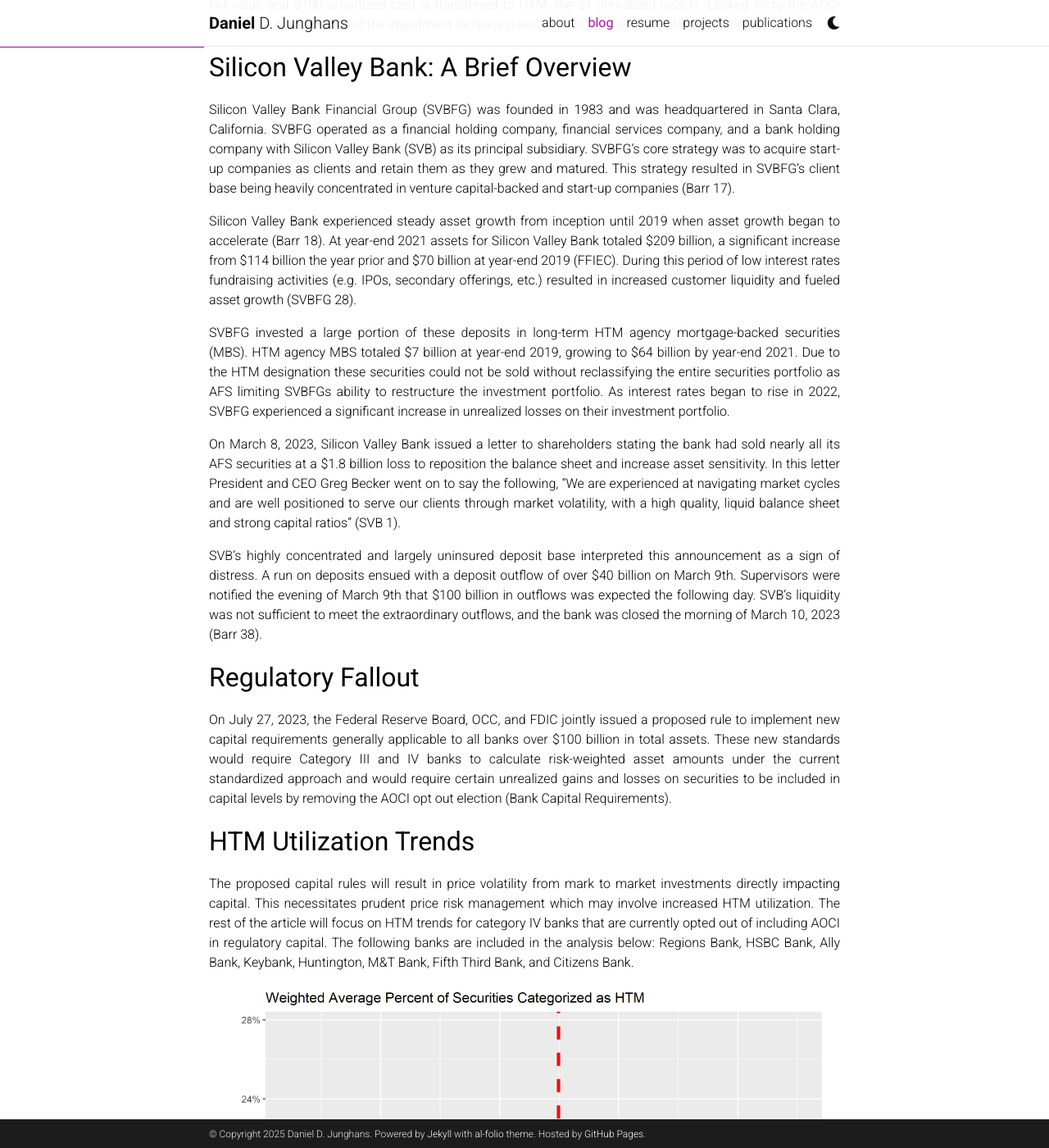
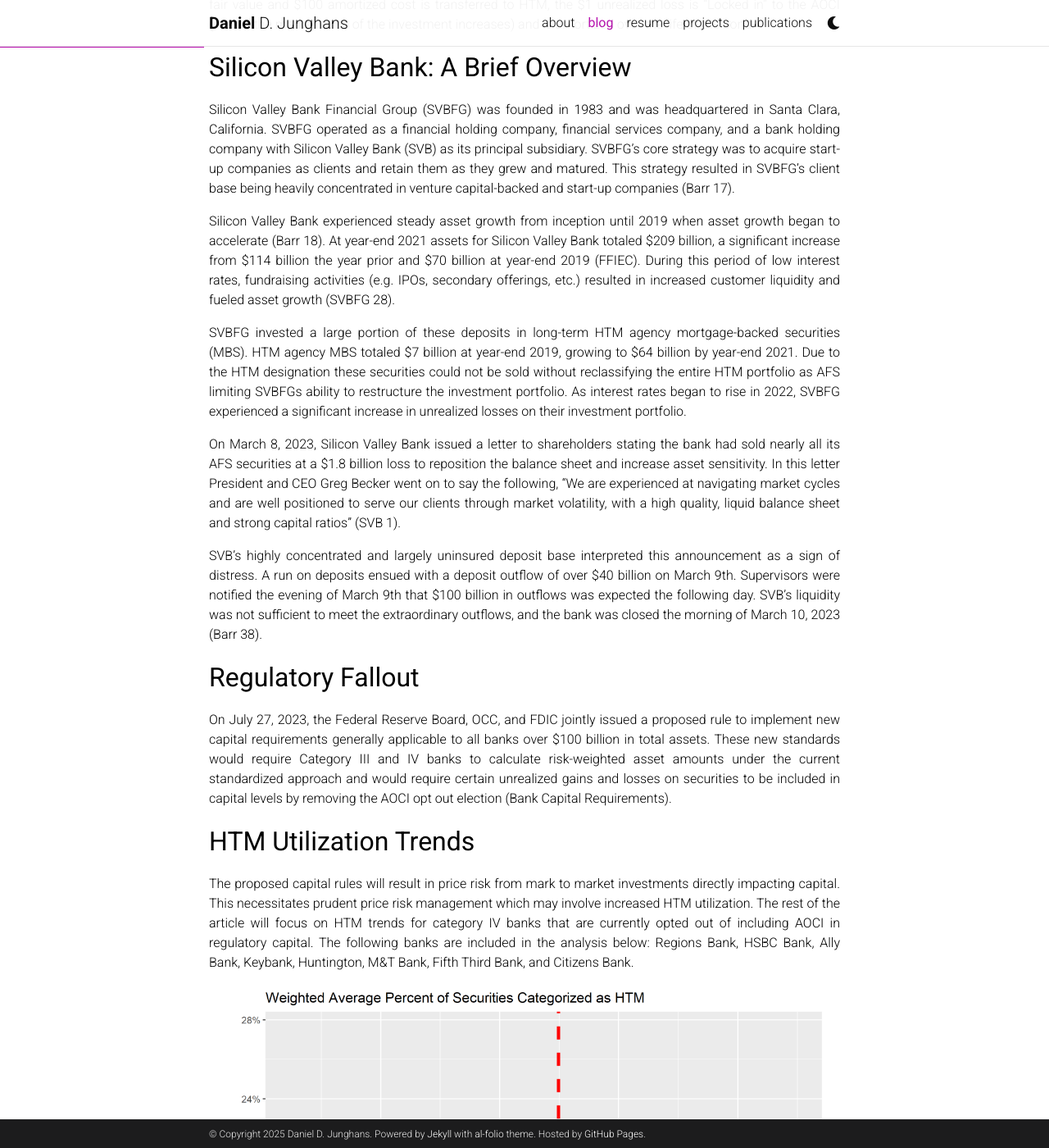
Before and after one commit to DanielJunghans/danieljunghans.github.io, a Jekyll site: the page built from _posts/2025-10-27-HTM.md, in a window 1280 px wide and 1400 px high, scrolled down 981 px. Shown: the whole window at 82% size. Built offline with Jekyll 4.4.1, drawn with Linux system fonts in a browser that asks for light colours; comment, search, counter and statistics services are not loaded; a style sheet for code colours, icons or effects is not loaded; some of the changed text lies outside the part shown.

Commit message:
updating article

```diff
--- a/_posts/2025-10-27-HTM.md
+++ b/_posts/2025-10-27-HTM.md
@@ -33,11 +33,11 @@
 </p>
 
 <p align="justify">
-Silicon Valley Bank experienced steady asset growth from inception until 2019 when asset growth began to accelerate (Barr 18). At year-end 2021 assets for Silicon Valley Bank totaled $209 billion, a significant increase from $114 billion the year prior and $70 billion at year-end 2019 (FFIEC). During this period of low interest rates fundraising activities (e.g. IPOs, secondary offerings, etc.) resulted in increased customer liquidity and fueled asset growth (SVBFG 28).
+Silicon Valley Bank experienced steady asset growth from inception until 2019 when asset growth began to accelerate (Barr 18). At year-end 2021 assets for Silicon Valley Bank totaled $209 billion, a significant increase from $114 billion the year prior and $70 billion at year-end 2019 (FFIEC). During this period of low interest rates, fundraising activities (e.g. IPOs, secondary offerings, etc.) resulted in increased customer liquidity and fueled asset growth (SVBFG 28).
 </p>
 
 <p align="justify">
-SVBFG invested a large portion of these deposits in long-term HTM agency mortgage-backed securities (MBS). HTM agency MBS totaled $7 billion at year-end 2019, growing to $64 billion by year-end 2021. Due to the HTM designation these securities could not be sold without reclassifying the entire securities portfolio as AFS limiting SVBFGs ability to restructure the investment portfolio.  As interest rates began to rise in 2022, SVBFG experienced a significant increase in unrealized losses on their investment portfolio.
+SVBFG invested a large portion of these deposits in long-term HTM agency mortgage-backed securities (MBS). HTM agency MBS totaled $7 billion at year-end 2019, growing to $64 billion by year-end 2021. Due to the HTM designation these securities could not be sold without reclassifying the entire HTM portfolio as AFS limiting SVBFGs ability to restructure the investment portfolio.  As interest rates began to rise in 2022, SVBFG experienced a significant increase in unrealized losses on their investment portfolio.
 </p>
 
 <p align="justify">
@@ -57,7 +57,7 @@
 <p style="text-align: left;"><font size="+3"><b>HTM Utilization Trends</b></font></p>
 
 <p align="justify">
-The proposed capital rules will result in price volatility from mark to market investments directly impacting capital. This necessitates prudent price risk management which may involve increased HTM utilization. The rest of the article will focus on HTM trends for category IV banks that are currently opted out of including AOCI in regulatory capital. The following banks are included in the analysis below: Regions Bank, HSBC Bank, Ally Bank, Keybank, Huntington, M&T Bank, Fifth Third Bank, and Citizens Bank.
+The proposed capital rules will result in price risk from mark to market investments directly impacting capital. This necessitates prudent price risk management which may involve increased HTM utilization. The rest of the article will focus on HTM trends for category IV banks that are currently opted out of including AOCI in regulatory capital. The following banks are included in the analysis below: Regions Bank, HSBC Bank, Ally Bank, Keybank, Huntington, M&T Bank, Fifth Third Bank, and Citizens Bank.
 </p>
 
 <div class="img">
@@ -117,7 +117,7 @@
 <p style="text-align: left;"><font size="+3"><b>Concluding Thoughts</b></font></p>
 
 <p align="justify">
-Although the proposed capital rules will not fully remove the AOCI opt-out until June 30, 2028, category IV banks have already taken steps in managing price risk using the HTM designation. Category III and IV banks will need to balance liquidity risks stemming from higher HTM utilization and the increased risks to capital stemming from unrealized gains and losses on investments. In my opinion HTM balances for category III and IV institutions will decline as securities with unrealized losses continue to mature and roll off balance sheets; However, HTM balances as a percentage of total investments will likely remain above pre-capital rule proposal levels. Looking forward, banks will need to be more proactive in managing HTM balances to control price risk to capital in changing interest rate environments.
+Although the proposed capital rules will not fully remove the AOCI opt-out until June 30, 2028, category IV banks have already taken steps in managing price risk using the HTM designation. Category III and IV banks will need to balance liquidity risks stemming from higher HTM utilization and the increased risks to capital stemming from unrealized gains and losses on investments. In my opinion HTM balances for category III and IV institutions will decline as HTM securities continue to mature; However, HTM balances as a percentage of total investments will likely remain above pre-capital rule proposal levels. Looking forward, banks will need to be more proactive in managing HTM balances to control price risk to capital in changing interest rate environments.
 </p>
 
 
```
